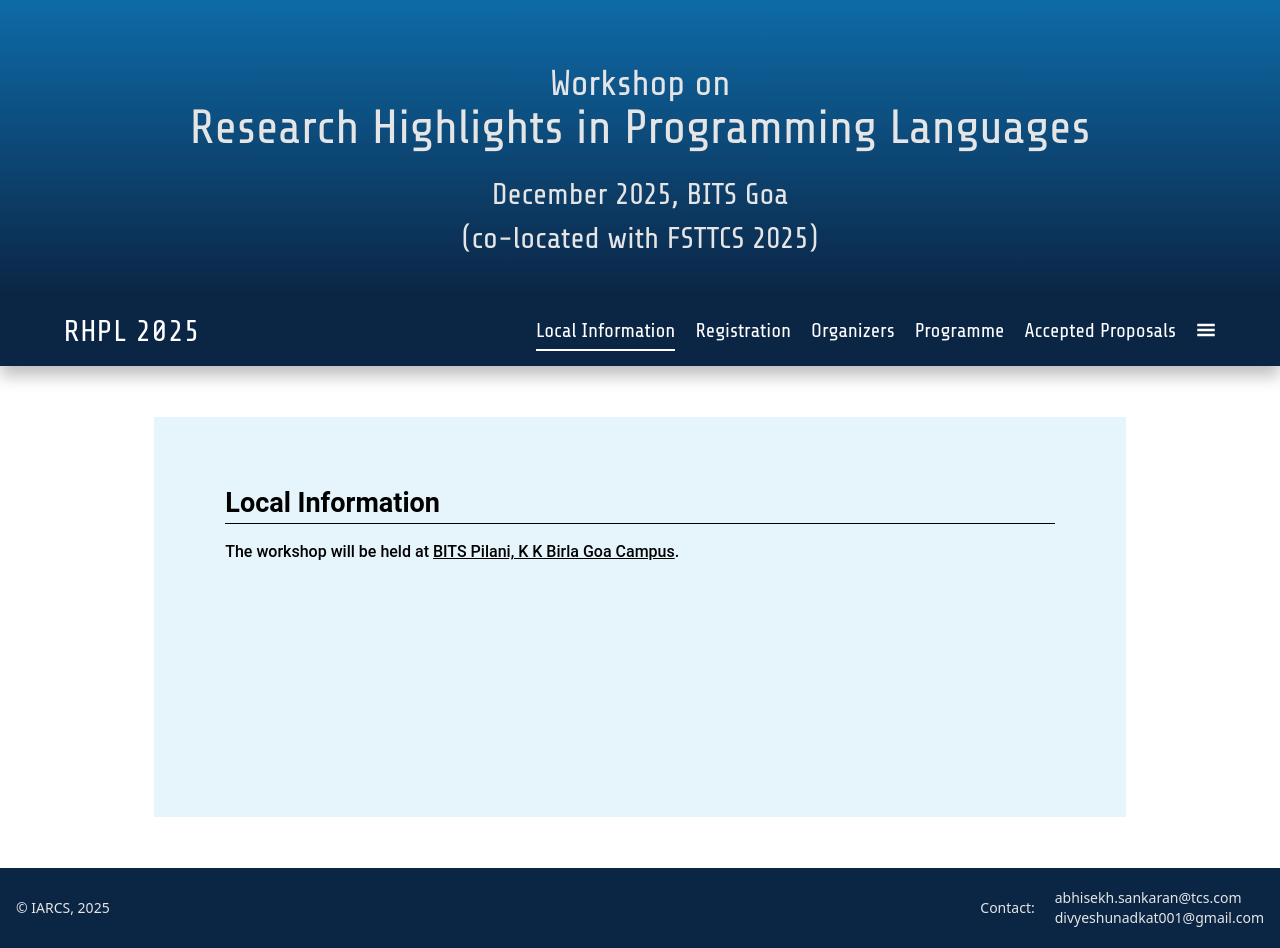
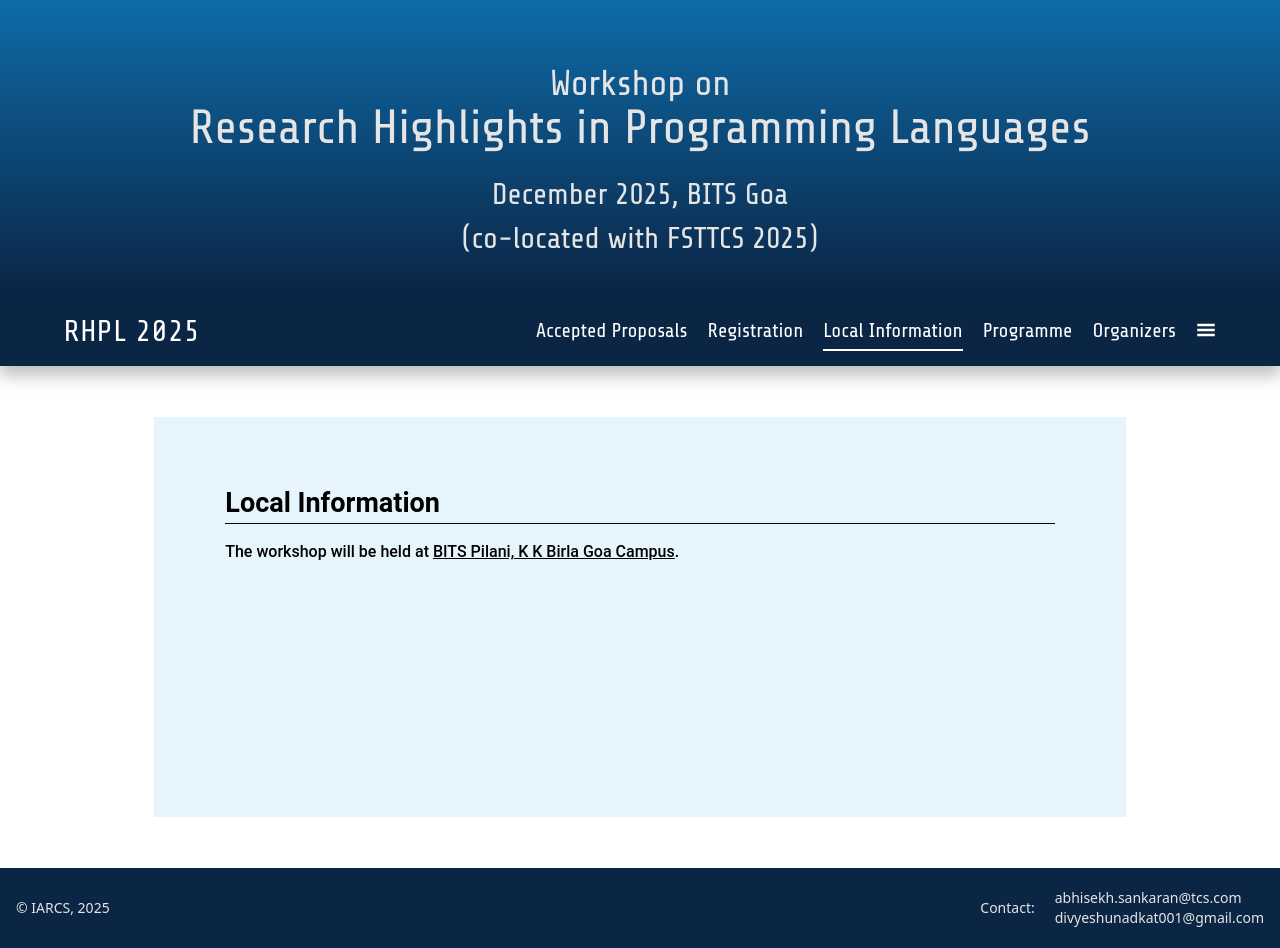
Before and after one commit to RajivDalal/RHPL, a React (Vite) app in the folder rhpl-web/: page /local_information in a window 1280 px wide. Built offline with nearby package versions, Linux system fonts and the light colour scheme; a web font is replaced by a local one.

Commit message:
Edited the order of the navbar items

```diff
--- a/rhpl-web/src/components/navbar.jsx
+++ b/rhpl-web/src/components/navbar.jsx
@@ -23,11 +23,11 @@ const Navbar = () => {
         {/* Links */}
         <div className="flex justify-center items-center space-x-5 lg:text-[1.25rem] text-center font-share">
           <div className='hidden lg:flex space-x-5'>
+            <NavLink onClick={handleLinkClick} to="/accepted_proposals">Accepted Proposals</NavLink>
+            <NavLink onClick={handleLinkClick} to="/registration">Registration</NavLink>
             <NavLink onClick={handleLinkClick} to="/local_information">Local Information</NavLink>
-            <NavLink onClick={handleLinkClick} to="/registration">Registration</NavLink>
+            <NavLink onClick={handleLinkClick} to="/programme">Programme</NavLink>
             <NavLink onClick={handleLinkClick} to="/organizers">Organizers</NavLink>
-            <NavLink onClick={handleLinkClick} to="/programme">Programme</NavLink>
-            <NavLink onClick={handleLinkClick} to="/accepted_proposals">Accepted Proposals</NavLink>
           </div>
           <div className='relative inline-block'>
             <button onClick={handleBGClick} className={`border-none flex justify-center pb-[0.15rem]`}><GiHamburgerMenu/></button>
```
